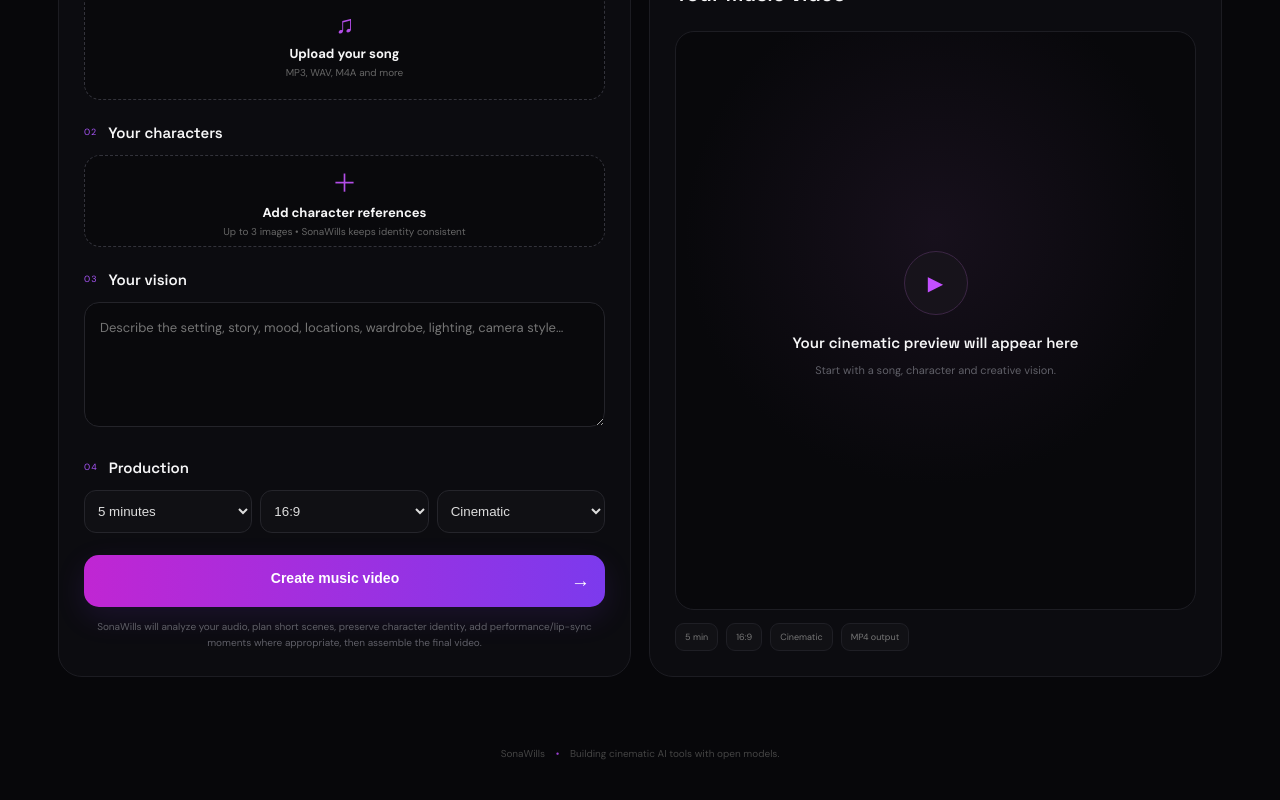
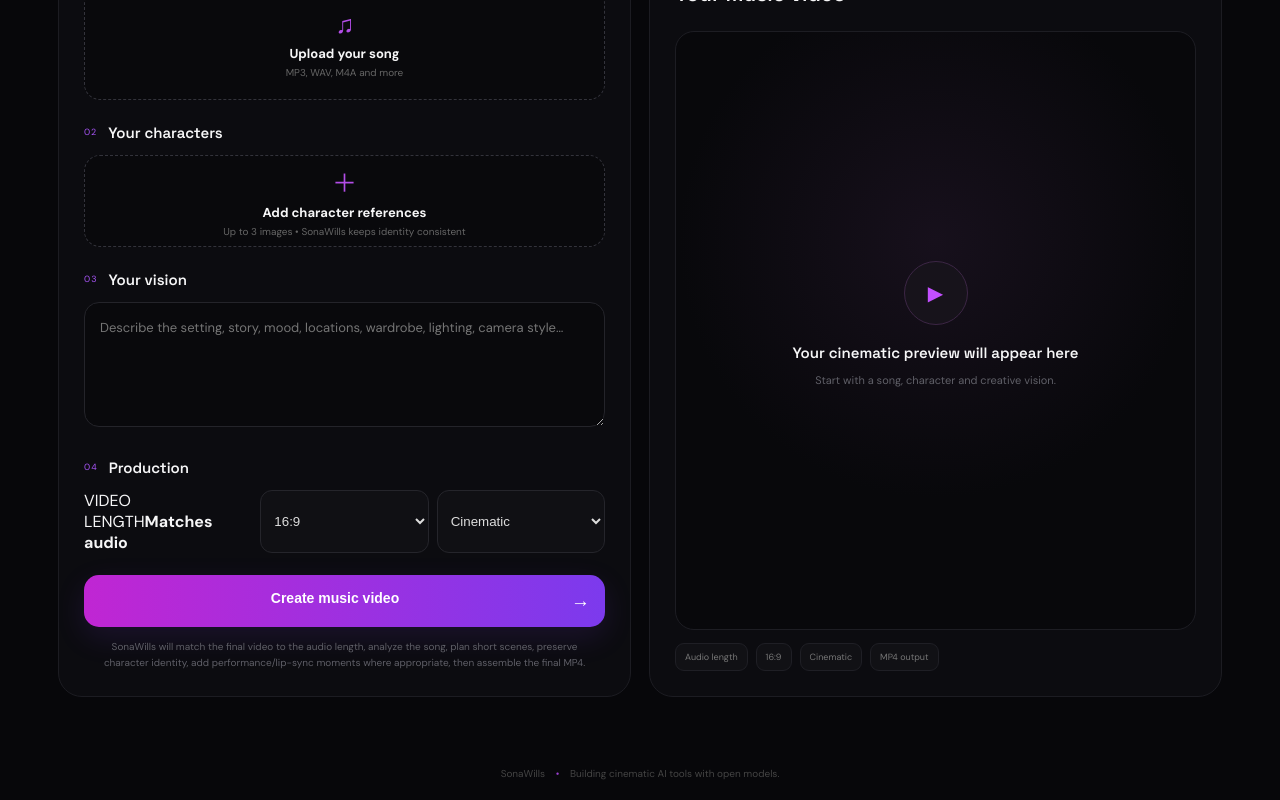
Before and after one commit to chineduwilliams739-commits/sonawills, a React (Vite) app: page / in a window 1280 px wide. Shown: the part 521-1321 px from the top of the page. Built offline with nearby package versions, Linux system fonts and the light colour scheme.

Commit message:
Make video duration follow uploaded audio and cap at 5 minutes

```diff
--- a/src/main.jsx
+++ b/src/main.jsx
@@ -1,15 +1,43 @@
-import React, { useState } from 'react';
+import React, { useEffect, useState } from 'react';
 import { createRoot } from 'react-dom/client';
 import './styles.css';
 
+function formatTime(seconds) {
+  if (!Number.isFinite(seconds)) return '—';
+  const s = Math.round(seconds);
+  return `${Math.floor(s / 60)}:${String(s % 60).padStart(2, '0')}`;
+}
+
 function App() {
   const [audio, setAudio] = useState(null);
+  const [audioDuration, setAudioDuration] = useState(null);
   const [characters, setCharacters] = useState([]);
   const [prompt, setPrompt] = useState('');
-  const [duration, setDuration] = useState('5');
   const [ratio, setRatio] = useState('16:9');
   const [style, setStyle] = useState('Cinematic');
   const [created, setCreated] = useState(false);
+
+  useEffect(() => {
+    if (!audio) { setAudioDuration(null); return; }
+    const url = URL.createObjectURL(audio);
+    const probe = document.createElement('audio');
+    probe.preload = 'metadata';
+    probe.onloadedmetadata = () => {
+      const detected = Number.isFinite(probe.duration) ? probe.duration : null;
+      setAudioDuration(detected);
+      URL.revokeObjectURL(url);
+    };
+    probe.src = url;
+    return () => URL.revokeObjectURL(url);
+  }, [audio]);
+
+  const targetDuration = audioDuration == null ? null : Math.min(300, Math.max(1, Math.ceil(audioDuration + 2)));
+  const exceedsLimit = audioDuration != null && audioDuration > 300;
+
+  const chooseAudio = (file) => {
+    setAudio(file || null);
+    setCreated(false);
+  };
 
   return (
     <div className="app">
@@ -27,7 +55,8 @@ function App() {
       <main className="workspace">
         <section className="panel form-panel">
           <Step n="01" title="Your music" />
-          <label className="upload"><input type="file" accept="audio/*" onChange={e => setAudio(e.target.files?.[0] || null)} /><span className="upload-icon">♫</span><b>{audio ? audio.name : 'Upload your song'}</b><small>MP3, WAV, M4A and more</small></label>
+          <label className="upload"><input type="file" accept="audio/*" onChange={e => chooseAudio(e.target.files?.[0])} /><span className="upload-icon">♫</span><b>{audio ? audio.name : 'Upload your song'}</b><small>{audioDuration ? `Detected length: ${formatTime(audioDuration)}` : 'MP3, WAV, M4A and more'}</small></label>
+          {audioDuration && <div className={`duration-note ${exceedsLimit ? 'warning' : ''}`}><b>{exceedsLimit ? 'Song is longer than the 5-minute limit' : 'Video length locked to your song'}</b><span>{exceedsLimit ? 'SonaWills will use the first 5:00 of the audio.' : `Target video: ${formatTime(targetDuration)} (audio + up to 2 seconds, never over 5:00)`}</span></div>}
 
           <Step n="02" title="Your characters" />
           <label className="upload compact"><input type="file" accept="image/*" multiple onChange={e => setCharacters([...e.target.files].slice(0, 3))} /><span className="upload-icon">＋</span><b>{characters.length ? `${characters.length} character reference${characters.length > 1 ? 's' : ''}` : 'Add character references'}</b><small>Up to 3 images • SonaWills keeps identity consistent</small></label>
@@ -37,21 +66,21 @@ function App() {
 
           <Step n="04" title="Production" />
           <div className="controls">
-            <select value={duration} onChange={e => setDuration(e.target.value)}><option value="1">1 minute</option><option value="3">3 minutes</option><option value="5">5 minutes</option></select>
+            <div className="locked-duration"><span>VIDEO LENGTH</span><b>{targetDuration ? formatTime(targetDuration) : 'Matches audio'}</b></div>
             <select value={ratio} onChange={e => setRatio(e.target.value)}><option>16:9</option><option>9:16</option></select>
             <select value={style} onChange={e => setStyle(e.target.value)}><option>Cinematic</option><option>Afrobeats</option><option>Performance</option><option>Anime</option><option>Surreal</option></select>
           </div>
 
-          <button className="create" onClick={() => setCreated(true)}>Create music video <span>→</span></button>
-          <p className="fine">SonaWills will analyze your audio, plan short scenes, preserve character identity, add performance/lip-sync moments where appropriate, then assemble the final video.</p>
+          <button className="create" onClick={() => setCreated(true)} disabled={!audio || !prompt.trim()}>Create music video <span>→</span></button>
+          <p className="fine">SonaWills will match the final video to the audio length, analyze the song, plan short scenes, preserve character identity, add performance/lip-sync moments where appropriate, then assemble the final MP4.</p>
         </section>
 
         <section className="panel preview-panel">
           <div className="preview-head"><div><span>DIRECTOR'S VIEW</span><h2>{created ? 'Production queued' : 'Your music video'}</h2></div><div className="status">● Ready</div></div>
           <div className={`stage ${created ? 'created' : ''}`}>
-            {created ? <><div className="orb">✦</div><h3>Your SonaWills project is ready for the generation engine.</h3><p>The next build connects this director interface to the open video-model pipeline, audio analysis, character continuity, lip-sync and MP4 rendering.</p></> : <><div className="play">▶</div><h3>Your cinematic preview will appear here</h3><p>Start with a song, character and creative vision.</p></>}
+            {created ? <><div className="orb">✦</div><h3>Your SonaWills project is ready for the generation engine.</h3><p>{targetDuration ? `Target duration: ${formatTime(targetDuration)}.` : ''} The next build connects this director interface to the open video-model pipeline, audio analysis, character continuity, lip-sync and MP4 rendering.</p></> : <><div className="play">▶</div><h3>Your cinematic preview will appear here</h3><p>Start with a song, character and creative vision.</p></>}
           </div>
-          <div className="specs"><span>{duration} min</span><span>{ratio}</span><span>{style}</span><span>MP4 output</span></div>
+          <div className="specs"><span>{targetDuration ? formatTime(targetDuration) : 'Audio length'}</span><span>{ratio}</span><span>{style}</span><span>MP4 output</span></div>
         </section>
       </main>
       <footer>SonaWills <span>•</span> Building cinematic AI tools with open models.</footer>
```
